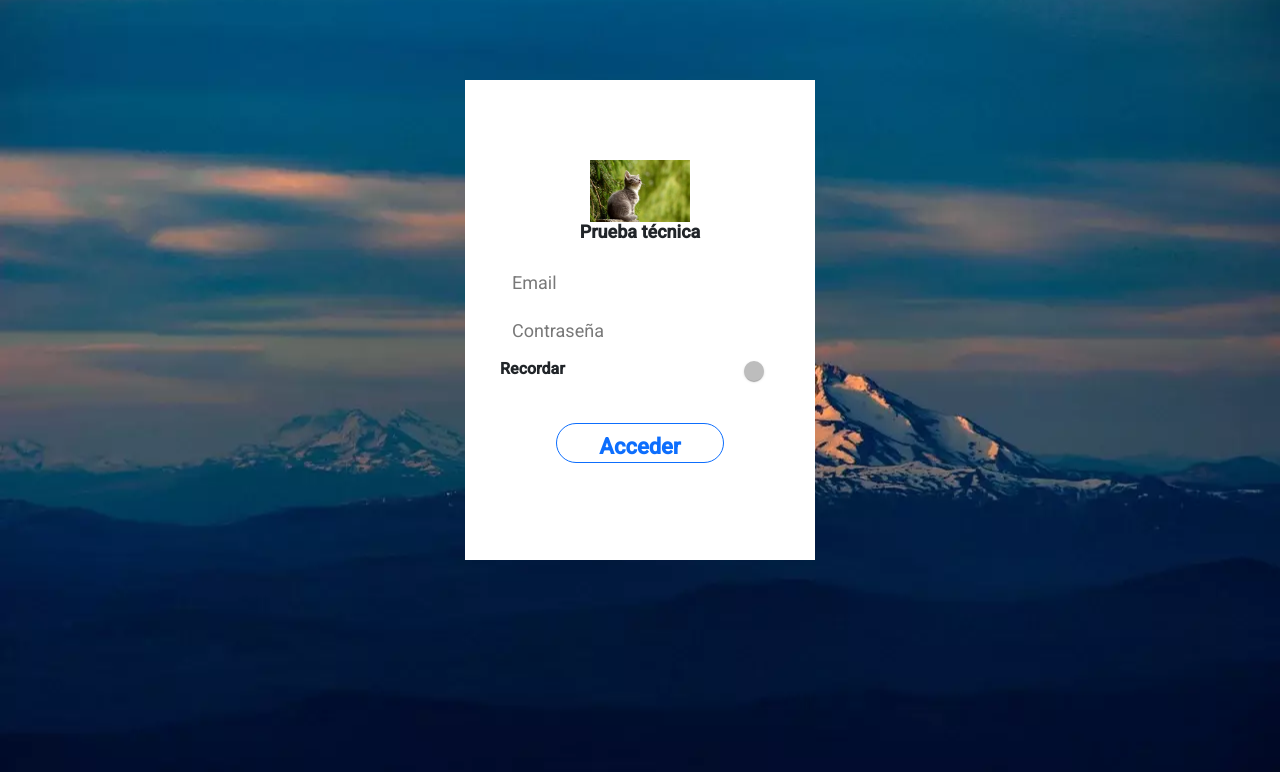
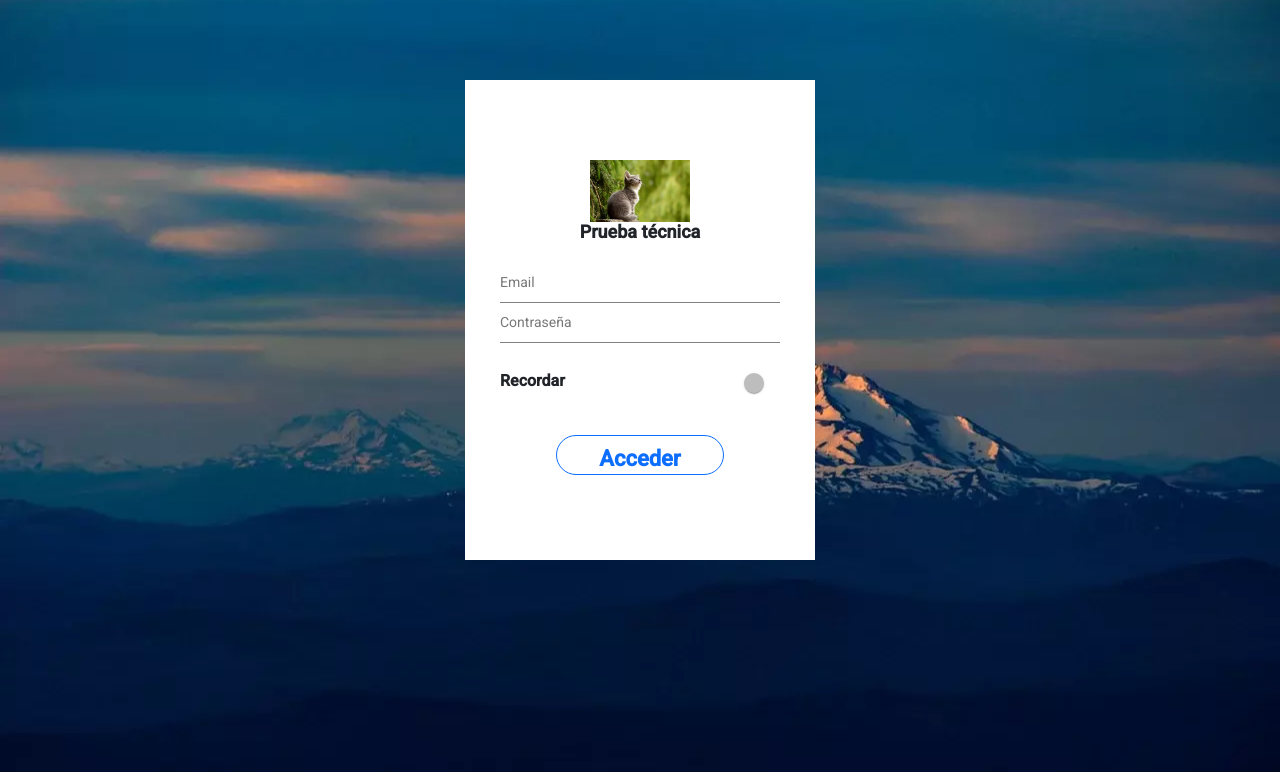
Before and after one commit to davidflores10/test-app, an Angular app: page /login in a window 1280 px wide. Shown: the top 772 px of the page. Built offline with nearby package versions, Linux system fonts and the light colour scheme.

Commit message:
Finish input fields

```diff
--- a/src/app/app.module.ts
+++ b/src/app/app.module.ts
@@ -8,6 +8,7 @@ import {AuthService} from './data/services/auth.service';
 import {FormsModule, ReactiveFormsModule} from '@angular/forms';
 import { BrowserAnimationsModule } from '@angular/platform-browser/animations';
 import {MatSlideToggleModule} from '@angular/material/slide-toggle';
+import {MatInputModule} from '@angular/material/input';
 
 
 @NgModule({
@@ -22,6 +23,7 @@ import {MatSlideToggleModule} from '@angular/material/slide-toggle';
     ReactiveFormsModule,
     BrowserAnimationsModule,
     MatSlideToggleModule,
+    MatInputModule
   ],
   providers: [AuthService],
   bootstrap: [AppComponent]
--- a/src/app/login/login.component.html
+++ b/src/app/login/login.component.html
@@ -4,7 +4,7 @@
       <div class="d-block">
         <div class="row">
           <div class="col-12 text-center">
-            <div class="col-12 text-center">
+            <div>
               <img class="logo" [src]="'./assets/img/logo.jpg'" [alt]="'Cat logo'" />
             </div>
 
@@ -12,14 +12,14 @@
 
             <form novalidate (ngSubmit)="login()" [formGroup]="loginForm">
               <div class="input_container">
-                <input matInput type="text" id="username" placeholder="Email" formControlName="username" />
+                <input  type="text" id="username" placeholder="Email" formControlName="username" />
               </div>
               <div class="input_container">
                 <input type="password" id="password" placeholder="Contraseña" formControlName="password" />
               </div>
               <div class="input_container" >
 <!--                <button type="submit" class="pointer">{{ 'LOGIN.ACCESS' | translate }}</button>-->
-                <div class="row">
+                <div class="row" style="padding-top:10%">
                   <div class="col-6" style="text-align:left">
                     <span style="font-size: 16px;font-weight: bold;">Recordar</span>
                   </div>
--- a/src/app/login/login.component.scss
+++ b/src/app/login/login.component.scss
@@ -53,26 +53,25 @@
       }
 
       .input_container {
-        position: relative;
-        display: block;
-        margin: auto;
-        width: 460px;
-        max-width: 100%;
-
         input {
           width: 100%;
           height: 40px;
+          background: transparent;
+          padding: 0;
           border: none;
-          color: #5c5c5c;
-          font-weight: 400;
-          margin-bottom: 8px;
-          padding: 12px;
-          padding-left: 12px;
-          //font-family: $main-font;
-          font-size: 18px;
-          background-color: white;
+          border-radius: 0;
+          border-bottom: 1px solid grey;
+          color: black;
+
+          &:focus{
+            background:transparent;
+            padding: 0;
+            border: none;
+            border-radius: 0;
+            border-bottom: 2px solid grey;
+            outline: none;
+          }
         }
-
         input::placeholder {
           color: #787878;
           font-weight: 400;
@@ -102,11 +101,6 @@
           height: 40px;
           font-size: 22px;
           font-weight: 600;
-          //color: $color-even;
-          //background: $color-normal-button;
-          //border: none;
-          //transition: 0.6s;
-          //font-family: $main-font;
         }
 
         .new_user {
@@ -120,8 +114,6 @@
       label {
         font-size: 17px;
         margin-bottom: 20px;
-        //color: $color-background;
-        //font-family: $main-font;
         font-weight: 300;
       }
     }
@@ -132,8 +124,6 @@
         padding-top: 20vh;
       }
     }
-
-
 
     .login_img {
       position: absolute;
--- a/src/app/login/login.component.ts
+++ b/src/app/login/login.component.ts
@@ -4,6 +4,7 @@ import {Router} from '@angular/router';
 import {Subscription} from 'rxjs';
 import {FormControl, FormGroup, Validators} from '@angular/forms';
 import {AuthService} from '../data/services/auth.service';
+
 
 // interface Credentials {
 //   username: string;
```
